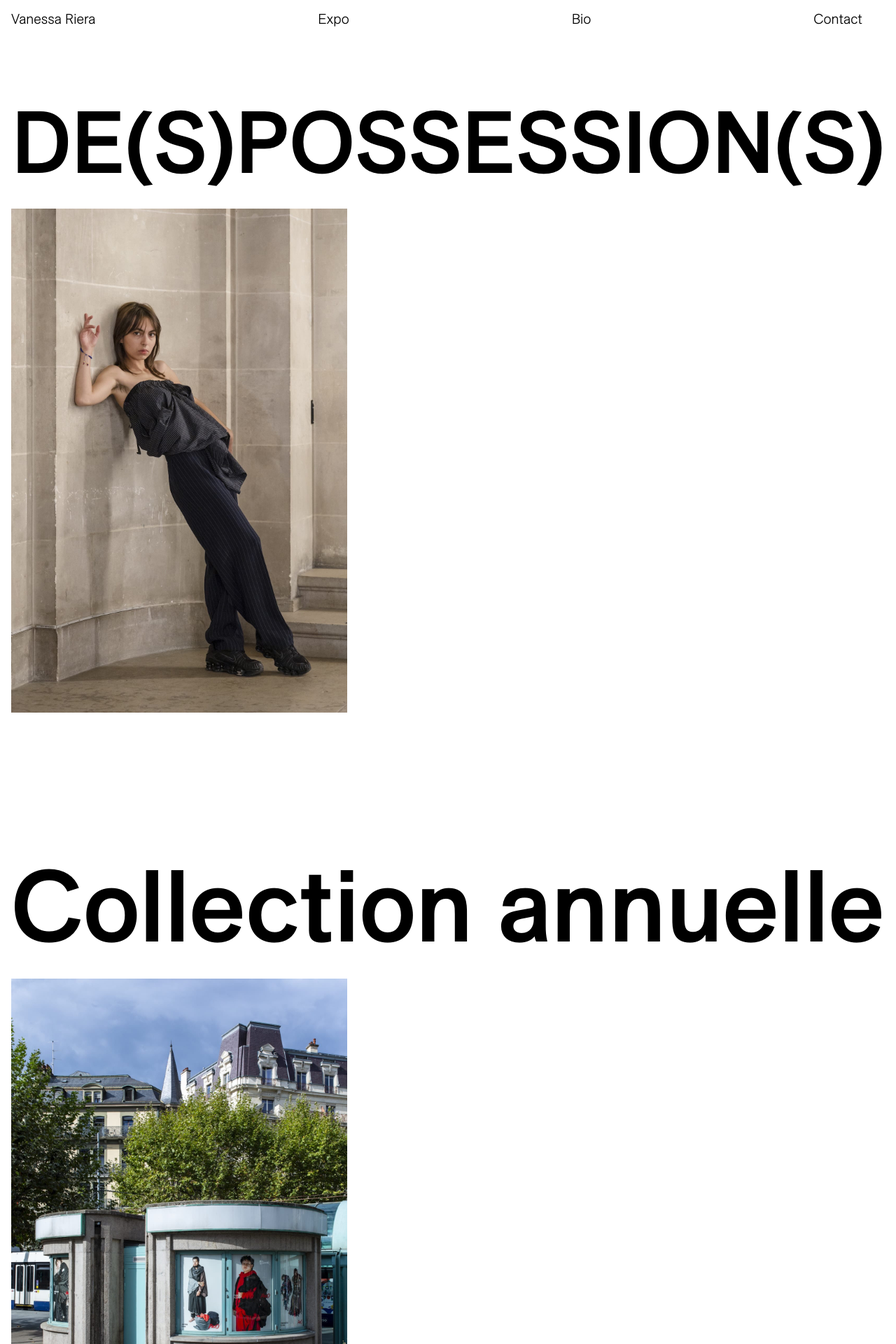
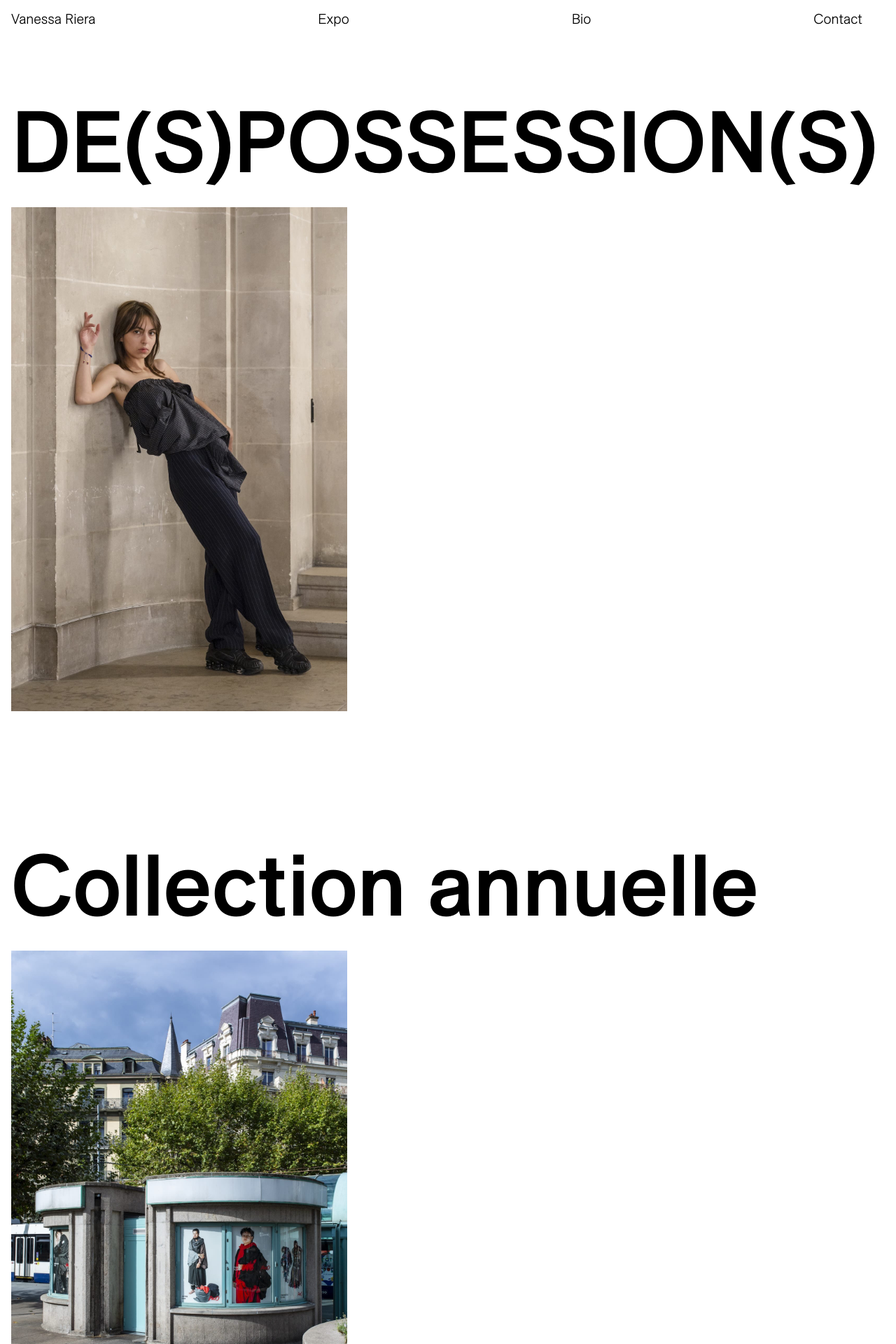
Before and after one commit to larucheio/vanessariera.ch, a Jekyll site: the page built from index.html, in a window 1280 px wide. Shown: the top 1920 px of the page at 70% size. Built offline with Jekyll 4.4.1, drawn with Linux system fonts in a browser that asks for light colours.

Commit message:
Update title sizes

```diff
--- a/_layouts/default.html
+++ b/_layouts/default.html
@@ -15,57 +15,5 @@
       <a href="/contact/">Contact</a>
     </nav>
     {{ content }}
-    <script>
-      // Les titres de projets gardent leur taille normale, sauf s'ils sont
-      // plus larges que l'écran : ils sont alors réduits pour tenir sur une ligne.
-      (function () {
-        var titles = document.querySelectorAll(".work__title, .work-detail h1");
-        if (!titles.length) return;
-
-        // Taille qui ferait tenir le titre dans sa largeur, ou null s'il tient déjà.
-        function fittingSize(title) {
-          var range = document.createRange();
-          range.selectNodeContents(title);
-          var available = title.getBoundingClientRect().width;
-          var needed = range.getBoundingClientRect().width;
-          if (!available || needed <= available) return null;
-          var size = parseFloat(getComputedStyle(title).fontSize);
-          return Math.floor((size * available) / needed * 10) / 10;
-        }
-
-        function fit() {
-          titles.forEach(function (title) {
-            title.style.whiteSpace = "nowrap";
-            title.style.fontSize = "";
-          });
-
-          // La largeur du texte n'est pas exactement proportionnelle à la taille
-          // (arrondis du navigateur), d'où quelques passes de correction.
-          for (var pass = 0; pass < 4; pass++) {
-            var sizes = Array.prototype.map.call(titles, fittingSize);
-            var changed = false;
-            titles.forEach(function (title, i) {
-              if (sizes[i] === null) return;
-              title.style.fontSize = sizes[i] + "px";
-              changed = true;
-            });
-            if (!changed) break;
-          }
-        }
-
-        var pending = false;
-        window.addEventListener("resize", function () {
-          if (pending) return;
-          pending = true;
-          requestAnimationFrame(function () {
-            pending = false;
-            fit();
-          });
-        });
-
-        fit();
-        if (document.fonts) document.fonts.ready.then(fit);
-      })();
-    </script>
   </body>
 </html>
--- a/_sass/_site.scss
+++ b/_sass/_site.scss
@@ -2,8 +2,31 @@ $backgroundColor: #ffffff;
 $bodyColor: #000000;
 $bodyFont: "ES Allianz", -apple-system, BlinkMacSystemFont, "Segoe UI", Helvetica, Arial, sans-serif, "Apple Color Emoji", "Segoe UI Emoji", "Segoe UI Symbol";
 
+// Tous les titres de projets ont la même taille : celle qui fait tenir le plus
+// large, « DE(S)POSSESSION(S) », sur toute la largeur de la page (marges du body
+// déduites), sans dépasser 10rem.
+// Ce titre mesure 10,02 fois sa taille de police en ES Allianz Medium (10.1 laisse
+// une petite marge). Si un titre plus large est ajouté, augmenter cette valeur.
+$widestTitleInEm: 10.1;
+
+@mixin work-title-size {
+  // unquote() laisse min() et calc() au navigateur au lieu de Sass.
+  // Repli pour les navigateurs sans unités de conteneur : largeur de la fenêtre.
+  font-size: unquote("min(10rem, calc((100vw - 2rem) / #{$widestTitleInEm}))");
+  // 100cqi = largeur de <html>, barre de défilement non comprise.
+  font-size: unquote("min(10rem, calc((100cqi - 2rem) / #{$widestTitleInEm}))");
+  line-height: 1;
+}
+
+html {
+  // Référence des unités cqi des titres.
+  container-type: inline-size;
+  // Le fond est porté par <html> et non par body : avec container-type, le fond
+  // du body ne serait plus étendu à la page et masquerait les titres en z-index -1.
+  background: $backgroundColor;
+}
+
 body {
-  background: $backgroundColor;
   color: $bodyColor;
   font-family: $bodyFont;
   font-size: 20px;
@@ -48,8 +71,7 @@ p {
 }
 
 .work__title {
-  @include font-size(10rem);
-  line-height: 1;
+  @include work-title-size;
   color: $bodyColor;
   margin-bottom: 2rem;
 }
@@ -65,8 +87,7 @@ p {
 }
 
 .work-detail h1 {
-  @include font-size(10rem);
-  line-height: 1;
+  @include work-title-size;
 
   z-index: -1;
   position: sticky;
```
